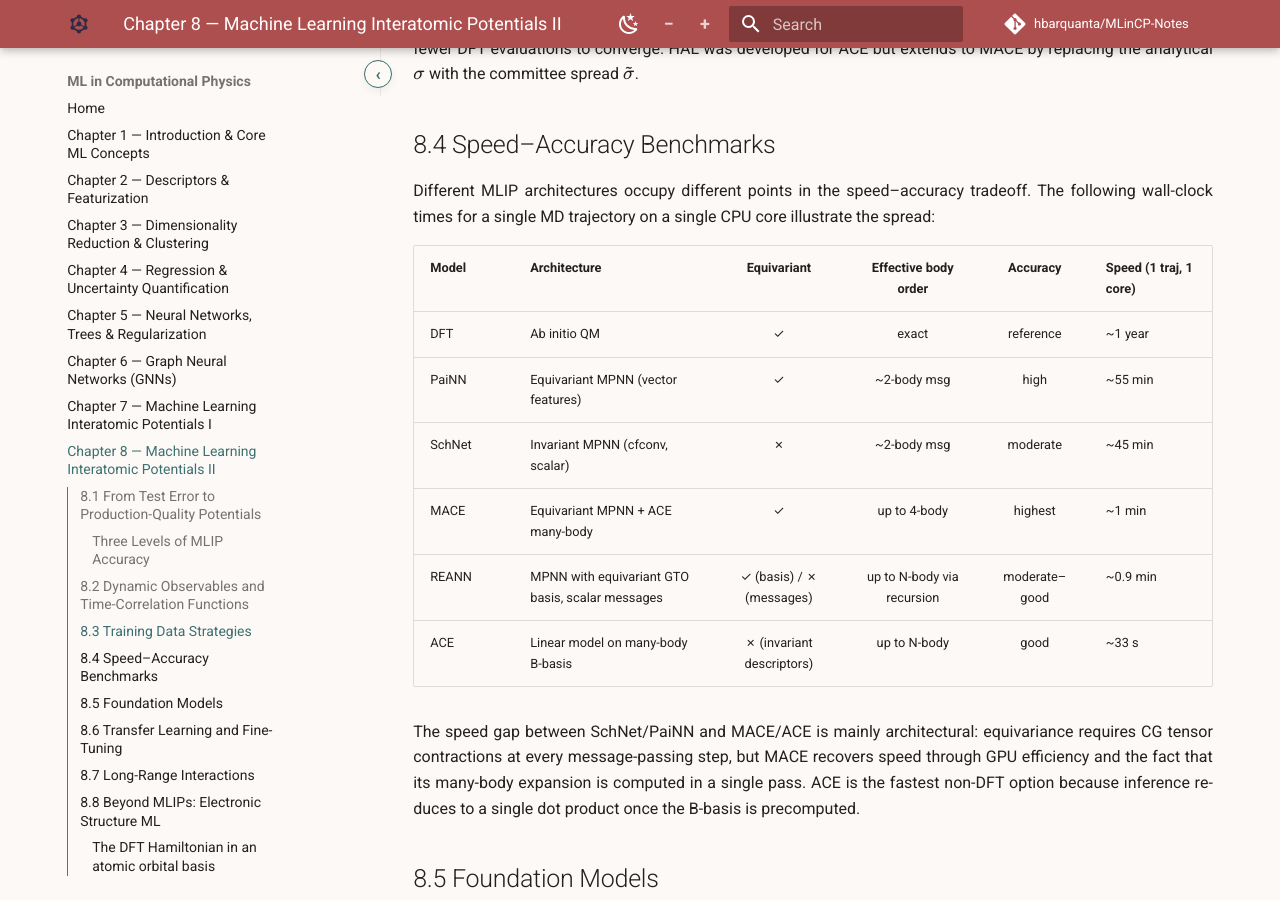
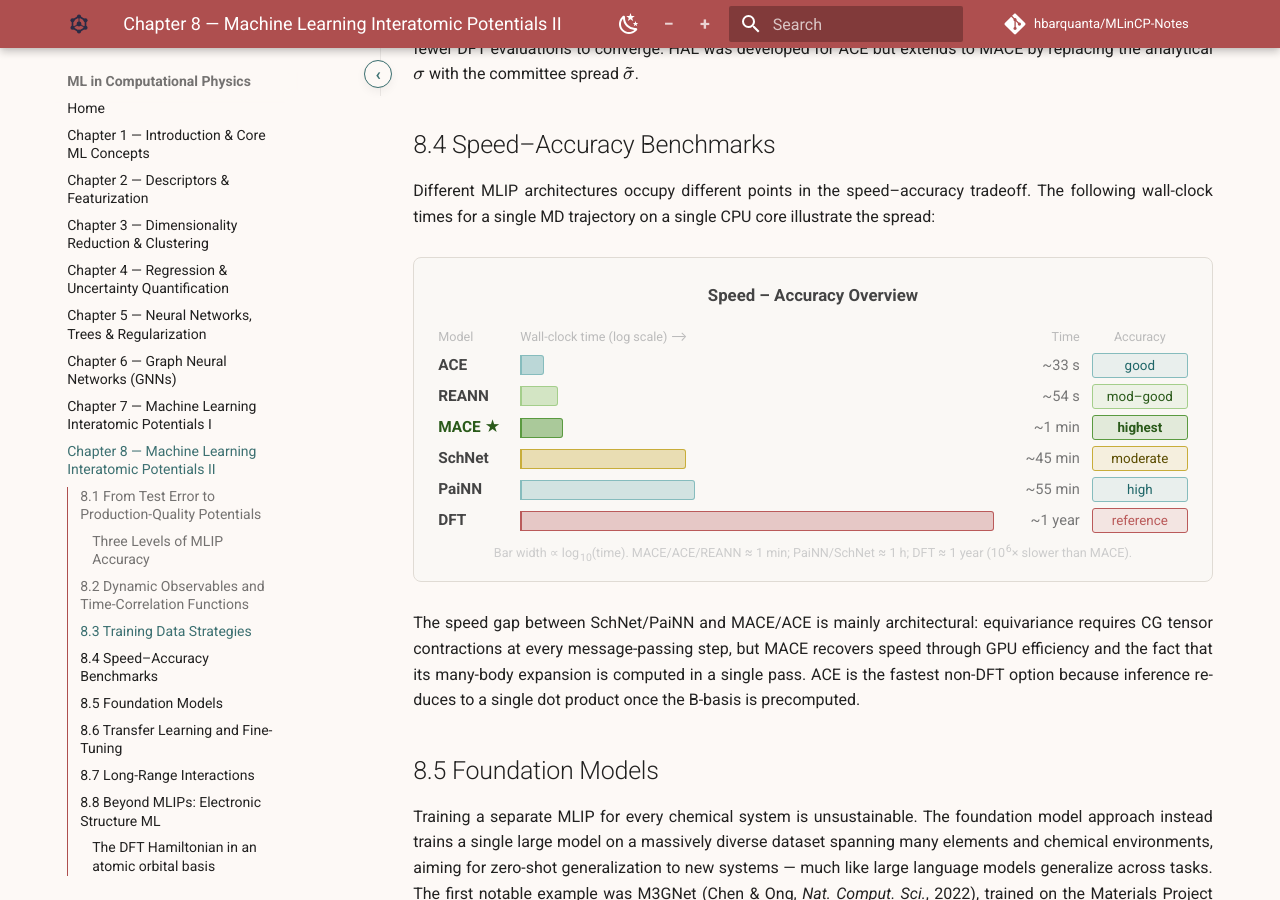
Before and after one commit to hbarquanta/MLinCP-Notes, an MkDocs documentation site: the page built from docs/chapter-08-machine-learning-interatomic-potentials-ii.md, in a window 1280 px wide and 900 px high, scrolled down 4702 px. Built offline with MkDocs 1.6.1 and Material for MkDocs 9.7.7, drawn with Linux system fonts in a browser that asks for light colours; comment, search, counter and statistics services are not loaded; some of the changed text lies outside the part shown.

Commit message:
ch8: fix fm bar scale, speed chart, lora layout

```diff
--- a/docs/chapter-08-machine-learning-interatomic-potentials-ii.md
+++ b/docs/chapter-08-machine-learning-interatomic-potentials-ii.md
@@ -102,14 +102,40 @@ Subtracting $\tau\sigma$ adds a bias force $\tau\,\nabla_i\sigma$ on top of the
 
 Different MLIP architectures occupy different points in the speed–accuracy tradeoff. The following wall-clock times for a single MD trajectory on a single CPU core illustrate the spread:
 
-| Model | Architecture | Equivariant | Effective body order | Accuracy | Speed (1 traj, 1 core) |
-|-------|-------------|:-----------:|:--------------------:|:--------:|------------------------|
-| DFT | Ab initio QM | ✓ | exact | reference | ~1 year |
-| PaiNN | Equivariant MPNN (vector features) | ✓ | ~2-body msg | high | ~55 min |
-| SchNet | Invariant MPNN (cfconv, scalar) | ✗ | ~2-body msg | moderate | ~45 min |
-| MACE | Equivariant MPNN + ACE many-body | ✓ | up to 4-body | highest | ~1 min |
-| REANN | MPNN with equivariant GTO basis, scalar messages | ✓ (basis) / ✗ (messages) | up to N-body via recursion | moderate–good | ~0.9 min |
-| ACE | Linear model on many-body B-basis | ✗ (invariant descriptors) | up to N-body | good | ~33 s |
+<div id="speed-widget" style="background:#faf8f5;border:1px solid #e0dbd4;border-radius:8px;padding:1.2rem 1.2rem 0.9rem;margin:1.4rem 0;font-family:inherit;">
+<div style="text-align:center;font-size:0.84rem;font-weight:700;color:#444;margin-bottom:0.9rem;">Speed &ndash; Accuracy Overview</div>
+<div style="display:grid;grid-template-columns:70px 1fr 74px 96px;gap:0.28rem 0.6rem;align-items:center;">
+<div style="font-size:0.63rem;color:#bbb;">Model</div>
+<div style="font-size:0.63rem;color:#bbb;">Wall-clock time (log scale) &#x27F6;</div>
+<div style="font-size:0.63rem;color:#bbb;text-align:right;">Time</div>
+<div style="font-size:0.63rem;color:#bbb;text-align:center;">Accuracy</div>
+<div style="font-size:0.77rem;font-weight:600;color:#444;">ACE</div>
+<div style="height:20px;position:relative;"><div style="position:absolute;left:0;top:0;width:5%;height:100%;background:rgba(134,188,189,0.55);border-radius:0 3px 3px 0;border:1px solid #86BCBD;border-left:2.5px solid #86BCBD;"></div></div>
+<div style="text-align:right;font-size:0.73rem;color:#777;">~33 s</div>
+<div style="text-align:center;font-size:0.67rem;background:rgba(134,188,189,0.15);border:1px solid #86BCBD;border-radius:3px;padding:1px 4px;color:#1f6668;">good</div>
+<div style="font-size:0.77rem;font-weight:600;color:#444;">REANN</div>
+<div style="height:20px;position:relative;"><div style="position:absolute;left:0;top:0;width:8%;height:100%;background:rgba(164,206,139,0.45);border-radius:0 3px 3px 0;border:1px solid #A4CE8B;border-left:2.5px solid #A4CE8B;"></div></div>
+<div style="text-align:right;font-size:0.73rem;color:#777;">~54 s</div>
+<div style="text-align:center;font-size:0.67rem;background:rgba(164,206,139,0.15);border:1px solid #A4CE8B;border-radius:3px;padding:1px 4px;color:#2a5a1a;">mod&ndash;good</div>
+<div style="font-size:0.77rem;font-weight:700;color:#2a5a1a;">MACE &#9733;</div>
+<div style="height:20px;position:relative;"><div style="position:absolute;left:0;top:0;width:9%;height:100%;background:rgba(90,154,64,0.5);border-radius:0 3px 3px 0;border:1.5px solid #5a9a40;border-left:2.5px solid #5a9a40;"></div></div>
+<div style="text-align:right;font-size:0.73rem;color:#777;">~1 min</div>
+<div style="text-align:center;font-size:0.67rem;background:rgba(90,154,64,0.15);border:1.5px solid #5a9a40;border-radius:3px;padding:1px 4px;color:#2a5a1a;font-weight:600;">highest</div>
+<div style="font-size:0.77rem;font-weight:600;color:#444;">SchNet</div>
+<div style="height:20px;position:relative;"><div style="position:absolute;left:0;top:0;width:35%;height:100%;background:rgba(200,173,58,0.35);border-radius:0 3px 3px 0;border:1px solid #c8ad3a;border-left:2.5px solid #c8ad3a;"></div></div>
+<div style="text-align:right;font-size:0.73rem;color:#777;">~45 min</div>
+<div style="text-align:center;font-size:0.67rem;background:rgba(200,173,58,0.12);border:1px solid #c8ad3a;border-radius:3px;padding:1px 4px;color:#5a4c00;">moderate</div>
+<div style="font-size:0.77rem;font-weight:600;color:#444;">PaiNN</div>
+<div style="height:20px;position:relative;"><div style="position:absolute;left:0;top:0;width:37%;height:100%;background:rgba(134,188,189,0.35);border-radius:0 3px 3px 0;border:1px solid #86BCBD;border-left:2.5px solid #86BCBD;"></div></div>
+<div style="text-align:right;font-size:0.73rem;color:#777;">~55 min</div>
+<div style="text-align:center;font-size:0.67rem;background:rgba(134,188,189,0.15);border:1px solid #86BCBD;border-radius:3px;padding:1px 4px;color:#1f6668;">high</div>
+<div style="font-size:0.77rem;font-weight:600;color:#444;">DFT</div>
+<div style="height:20px;position:relative;"><div style="position:absolute;left:0;top:0;width:100%;height:100%;background:rgba(186,90,90,0.3);border-radius:0 3px 3px 0;border:1px solid #BA5A5A;border-left:2.5px solid #BA5A5A;"></div></div>
+<div style="text-align:right;font-size:0.73rem;color:#777;">~1 year</div>
+<div style="text-align:center;font-size:0.67rem;background:rgba(186,90,90,0.12);border:1px solid #BA5A5A;border-radius:3px;padding:1px 4px;color:#BA5A5A;">reference</div>
+</div>
+<div style="font-size:0.63rem;color:#ccc;text-align:center;margin-top:0.5rem;">Bar width &prop; log<sub>10</sub>(time). MACE/ACE/REANN &asymp; 1 min; PaiNN/SchNet &asymp; 1 h; DFT &asymp; 1 year (10<sup>6</sup>&times; slower than MACE).</div>
+</div>
 
 The speed gap between SchNet/PaiNN and MACE/ACE is mainly architectural: equivariance requires CG tensor contractions at every message-passing step, but MACE recovers speed through GPU efficiency and the fact that its many-body expansion is computed in a single pass. ACE is the fastest non-DFT option because inference reduces to a single dot product once the B-basis is precomputed.
 
@@ -139,13 +165,13 @@ The routing weights $\alpha_k$ depend only on global, time-invariant information
 <div style="display:flex;gap:0.6rem;align-items:flex-end;height:150px;padding:0 0.4rem;margin-bottom:0;">
 <div style="flex:1;display:flex;flex-direction:column;align-items:center;justify-content:flex-end;height:100%;">
 <div style="font-size:0.61rem;color:#aaa;margin-bottom:0.1rem;">170k params</div>
-<div style="width:100%;height:61%;background:rgba(134,188,189,0.3);border-radius:4px 4px 0 0;border:1.5px solid #86BCBD;border-bottom:none;"></div></div>
+<div style="width:100%;height:15%;background:rgba(134,188,189,0.3);border-radius:4px 4px 0 0;border:1.5px solid #86BCBD;border-bottom:none;"></div></div>
 <div style="flex:1;display:flex;flex-direction:column;align-items:center;justify-content:flex-end;height:100%;">
 <div style="font-size:0.61rem;color:#aaa;margin-bottom:0.1rem;">~5M params</div>
-<div style="width:100%;height:71%;background:rgba(164,206,139,0.35);border-radius:4px 4px 0 0;border:1.5px solid #A4CE8B;border-bottom:none;"></div></div>
+<div style="width:100%;height:37%;background:rgba(164,206,139,0.35);border-radius:4px 4px 0 0;border:1.5px solid #A4CE8B;border-bottom:none;"></div></div>
 <div style="flex:1;display:flex;flex-direction:column;align-items:center;justify-content:flex-end;height:100%;">
 <div style="font-size:0.61rem;color:#aaa;margin-bottom:0.1rem;">large (eSEN)</div>
-<div style="width:100%;height:92%;background:rgba(200,173,58,0.25);border-radius:4px 4px 0 0;border:1.5px solid #c8ad3a;border-bottom:none;"></div></div>
+<div style="width:100%;height:83%;background:rgba(200,173,58,0.25);border-radius:4px 4px 0 0;border:1.5px solid #c8ad3a;border-bottom:none;"></div></div>
 <div style="flex:1;display:flex;flex-direction:column;align-items:center;justify-content:flex-end;height:100%;">
 <div style="font-size:0.61rem;color:#aaa;margin-bottom:0.1rem;">1.4B (50M active)</div>
 <div style="width:100%;height:100%;background:rgba(186,90,90,0.25);border-radius:4px 4px 0 0;border:1.5px solid #BA5A5A;border-bottom:none;"></div></div>
@@ -156,7 +182,7 @@ The routing weights $\alpha_k$ depend only on global, time-invariant information
 <div style="flex:1;text-align:center;border-top:2px solid #c8ad3a;padding-top:0.3rem;"><div style="font-size:0.72rem;font-weight:700;color:#444;">OMat24</div><div style="font-size:0.62rem;color:#888;">2024 &middot; many el.</div><div style="font-size:0.62rem;color:#aaa;">100M+ struct.</div></div>
 <div style="flex:1;text-align:center;border-top:2px solid #BA5A5A;padding-top:0.3rem;"><div style="font-size:0.72rem;font-weight:700;color:#444;">Meta UMA</div><div style="font-size:0.62rem;color:#888;">2025 &middot; MoLE arch.</div><div style="font-size:0.62rem;color:#aaa;">500M struct.</div></div>
 </div>
-<div style="font-size:0.64rem;color:#ccc;text-align:center;margin-top:0.45rem;">Bar height &prop; log(training structures). Parameter counts annotated above bars.</div>
+<div style="font-size:0.64rem;color:#ccc;text-align:center;margin-top:0.45rem;">Bar height &prop; log(structures), range-scaled to show spread. Parameter counts above bars.</div>
 </div>
 
 ## 8.6 Transfer Learning and Fine-Tuning
@@ -262,10 +288,8 @@ where $B \in \mathbb{R}^{d \times r}$ and $A \in \mathbb{R}^{r \times k}$ with $
 
 <hr style="margin:0.75rem 0;border:none;border-top:1px solid #e5dfd7;">
 <div style="text-align:center;font-size:0.8rem;font-weight:700;color:#444;margin-bottom:0.6rem;">LoRA Parameter Savings &mdash; Interactive</div>
-<div style="display:flex;gap:1rem;align-items:flex-start;flex-wrap:wrap;">
-<svg id="lora-svg" style="flex:2;min-width:240px;height:130px;display:block;flex-shrink:0;"></svg>
-<div id="lora-info" style="flex:1;min-width:170px;background:#f5f2ee;border-radius:6px;padding:0.5rem 0.65rem;border:1px solid #e5dfd7;font-size:0.79rem;"></div>
-</div>
+<svg id="lora-svg" style="display:block;width:100%;height:200px;"></svg>
+<div id="lora-info" style="background:#f5f2ee;border-radius:6px;padding:0.55rem 0.75rem;border:1px solid #e5dfd7;font-size:0.79rem;max-width:520px;margin:0.5rem auto 0;"></div>
 <div style="margin-top:0.55rem;font-size:0.74rem;color:#555;display:grid;grid-template-columns:auto 1fr 52px;gap:0.12rem 0.4rem;align-items:center;">
 <label>Dim <em>d</em></label>
 <input type="range" id="lora-d" min="128" max="2048" step="128" value="768" style="width:100%;height:16px;" oninput="loraUp()">
@@ -293,48 +317,53 @@ window.loraUp=function(){
   var full=d*kk, lp=r*(d+kk), red=(full/lp).toFixed(1), pct=(lp/full*100).toFixed(1);
   var svg=document.getElementById('lora-svg');
   if(!svg)return;
-  var W=Math.max(svg.getBoundingClientRect().width||0,240), H=130;
+  var W=Math.max(svg.getBoundingClientRect().width||0,360), H=200;
   svg.setAttribute('viewBox','0 0 '+W+' '+H);
   svg.innerHTML='';
-  var asp=d/kk, bw=70, bh=Math.min(72,Math.max(28,bw*asp));
-  var by=(H-bh)/2;
+  var asp=d/kk, bw=90, bh=Math.min(110,Math.max(44,Math.round(bw*asp)));
+  var by=Math.round((H-bh)/2);
+  var bmw=Math.max(9,Math.min(28,Math.round(r*1.1)));
+  var amh=Math.max(9,Math.min(28,Math.round(r*1.1)));
+  var amw=bw;
+  var tw=bw+20+bmw+5+amw+20+bw;
+  var ox=Math.max(8,Math.round((W-tw)/2));
   // W (frozen)
-  svg.appendChild(mk('rect',{x:8,y:by,width:bw,height:bh,fill:'#f0ece6',stroke:'#c8c2ba','stroke-width':1.5,rx:3}));
-  svg.appendChild(mk('text',{x:8+bw/2,y:by-5,'text-anchor':'middle','font-size':8.5,'fill':'#aaa'},'frozen'));
-  svg.appendChild(mk('text',{x:8+bw/2,y:by+bh/2+3.5,'text-anchor':'middle','font-size':11,'fill':'#777','font-weight':'600'},'W'));
-  svg.appendChild(mk('text',{x:8+bw/2,y:by+bh+12,'text-anchor':'middle','font-size':7.5,'fill':'#bbb'},d+'×'+kk));
-  // +
-  svg.appendChild(mk('text',{x:88,'y':H/2+5,'text-anchor':'middle','font-size':16,'fill':'#aaa'},'+'));
-  // B (d×r)
-  var bmw=Math.max(7,Math.min(22,r*0.9)), bmh=bh, bmx=100, bmy=by;
-  svg.appendChild(mk('rect',{x:bmx,y:bmy,width:bmw,height:bmh,fill:'rgba(164,206,139,0.3)',stroke:'#A4CE8B','stroke-width':1.5,rx:2}));
-  svg.appendChild(mk('text',{x:bmx+bmw/2,y:bmy-5,'text-anchor':'middle','font-size':8.5,'fill':'#5a9a40'},'B'));
-  svg.appendChild(mk('text',{x:bmx+bmw/2,y:bmy+bmh+12,'text-anchor':'middle','font-size':7,'fill':'#bbb'},d+'×'+r));
-  // A (r×k)
-  var amh=Math.max(7,Math.min(22,r*0.9)), amw=bw, amx=bmx+bmw+5, amy=by+bmh/2-amh/2;
+  svg.appendChild(mk('rect',{x:ox,y:by,width:bw,height:bh,fill:'#f0ece6',stroke:'#c8c2ba','stroke-width':1.5,rx:3}));
+  svg.appendChild(mk('text',{x:ox+bw/2,y:by-6,'text-anchor':'middle','font-size':9.5,'fill':'#aaa'},'frozen'));
+  svg.appendChild(mk('text',{x:ox+bw/2,y:by+bh/2+5,'text-anchor':'middle','font-size':13,'fill':'#777','font-weight':'600'},'W'));
+  svg.appendChild(mk('text',{x:ox+bw/2,y:by+bh+14,'text-anchor':'middle','font-size':8,'fill':'#bbb'},d+'\xd7'+kk));
+  // + sign
+  svg.appendChild(mk('text',{x:ox+bw+10,y:H/2+6,'text-anchor':'middle','font-size':18,'fill':'#aaa'},'+'));
+  // B (d\xd7r)
+  var bmx=ox+bw+20, bmy=by;
+  svg.appendChild(mk('rect',{x:bmx,y:bmy,width:bmw,height:bh,fill:'rgba(164,206,139,0.3)',stroke:'#A4CE8B','stroke-width':1.5,rx:2}));
+  svg.appendChild(mk('text',{x:bmx+bmw/2,y:bmy-6,'text-anchor':'middle','font-size':9.5,'fill':'#5a9a40'},'B'));
+  svg.appendChild(mk('text',{x:bmx+bmw/2,y:bmy+bh+14,'text-anchor':'middle','font-size':8,'fill':'#bbb'},d+'\xd7'+r));
+  // A (r\xd7k)
+  var amx=bmx+bmw+5, amy=by+Math.round(bh/2-amh/2);
   svg.appendChild(mk('rect',{x:amx,y:amy,width:amw,height:amh,fill:'rgba(164,206,139,0.3)',stroke:'#A4CE8B','stroke-width':1.5,rx:2}));
-  svg.appendChild(mk('text',{x:amx+amw/2,y:amy-5,'text-anchor':'middle','font-size':8.5,'fill':'#5a9a40'},'A'));
-  svg.appendChild(mk('text',{x:amx+amw/2,y:amy+amh+12,'text-anchor':'middle','font-size':7,'fill':'#bbb'},r+'×'+kk));
+  svg.appendChild(mk('text',{x:amx+amw/2,y:amy-6,'text-anchor':'middle','font-size':9.5,'fill':'#5a9a40'},'A'));
+  svg.appendChild(mk('text',{x:amx+amw/2,y:amy+amh+14,'text-anchor':'middle','font-size':8,'fill':'#bbb'},r+'\xd7'+kk));
   // =
-  var eqx=amx+amw+6;
-  svg.appendChild(mk('text',{x:eqx,y:H/2+5,'font-size':14,'fill':'#aaa'},'='));
-  // W' dashed
-  var wpx=eqx+14, wpy=by;
-  svg.appendChild(mk('rect',{x:wpx,y:wpy,width:bw,height:bh,fill:'rgba(164,206,139,0.07)',stroke:'#A4CE8B','stroke-width':2,rx:3,'stroke-dasharray':'4,2.5'}));
-  svg.appendChild(mk('text',{x:wpx+bw/2,y:wpy-5,'text-anchor':'middle','font-size':8.5,'fill':'#5a9a40'},"W’=W+BA"));
-  // info
+  var eqx=amx+amw+10;
+  svg.appendChild(mk('text',{x:eqx,y:H/2+6,'text-anchor':'middle','font-size':16,'fill':'#aaa'},'='));
+  // W’ dashed
+  var wpx=eqx+10;
+  svg.appendChild(mk('rect',{x:wpx,y:by,width:bw,height:bh,fill:'rgba(164,206,139,0.07)',stroke:'#A4CE8B','stroke-width':2,rx:3,'stroke-dasharray':'4,2.5'}));
+  svg.appendChild(mk('text',{x:wpx+bw/2,y:by-6,'text-anchor':'middle','font-size':9.5,'fill':'#5a9a40'},"W’=W+BA"));
+  svg.appendChild(mk('text',{x:wpx+bw/2,y:by+bh+14,'text-anchor':'middle','font-size':8,'fill':'#bbb'},d+'\xd7'+kk));
+  // info panel
   var info=document.getElementById('lora-info');
   if(!info)return;
-  info.innerHTML='<div style="font-weight:700;color:#555;margin-bottom:0.25rem;">Parameters</div>'+
-    '<table style="border-collapse:collapse;width:100%;font-size:0.79rem;"><tbody>'+
-    '<tr><td style="color:#888;padding-right:0.35rem;padding-bottom:0.15rem;">Full W:</td><td style="font-variant-numeric:tabular-nums;padding-bottom:0.15rem;font-weight:600;">'+(full).toLocaleString()+'</td></tr>'+
-    '<tr><td style="color:#5a9a40;padding-right:0.35rem;">B + A:</td><td style="color:#5a9a40;font-weight:600;font-variant-numeric:tabular-nums;">'+(lp).toLocaleString()+'</td></tr>'+
+  info.innerHTML='<div style="font-weight:700;color:#555;margin-bottom:0.3rem;">Parameters</div>'+
+    '<table style="border-collapse:collapse;width:100%;font-size:0.8rem;"><tbody>'+
+    '<tr><td style="color:#888;padding-right:0.5rem;padding-bottom:0.18rem;">Full W:</td><td style="font-variant-numeric:tabular-nums;padding-bottom:0.18rem;font-weight:600;">'+(full).toLocaleString()+'</td></tr>'+
+    '<tr><td style="color:#5a9a40;padding-right:0.5rem;">B + A:</td><td style="color:#5a9a40;font-weight:600;font-variant-numeric:tabular-nums;">'+(lp).toLocaleString()+'</td></tr>'+
     '</tbody></table>'+
-    '<hr style="margin:0.28rem 0;border:none;border-top:1px solid #e0dbd4;">'+
-    '<div><strong>'+red+'×</strong> fewer params</div>'+
-    '<div style="color:#aaa;font-size:0.72rem;">'+pct+'% of original</div>'+
-    '<hr style="margin:0.28rem 0;border:none;border-top:1px solid #e0dbd4;">'+
-    '<div style="font-size:0.72rem;color:#bbb;">'+kx('W\'=W+BA')+'; &thinsp;B init to 0</div>';
+    '<hr style="margin:0.3rem 0;border:none;border-top:1px solid #e0dbd4;">'+
+    '<div style="font-size:0.82rem;"><strong>'+red+'\xd7</strong> fewer params&nbsp;&nbsp;<span style="color:#aaa;font-size:0.72rem;">'+pct+'% of original</span></div>'+
+    '<hr style="margin:0.3rem 0;border:none;border-top:1px solid #e0dbd4;">'+
+    "<div style='font-size:0.73rem;color:#bbb;'>"+kx("W'=W+BA")+'; &thinsp;B&thinsp;init to&thinsp;0</div>';
 };
 function init(){if(!document.getElementById('lora-svg'))return;loraUp();}
 if(document.readyState==='loading'){document.addEventListener('DOMContentLoaded',init);}else{init();}
```
